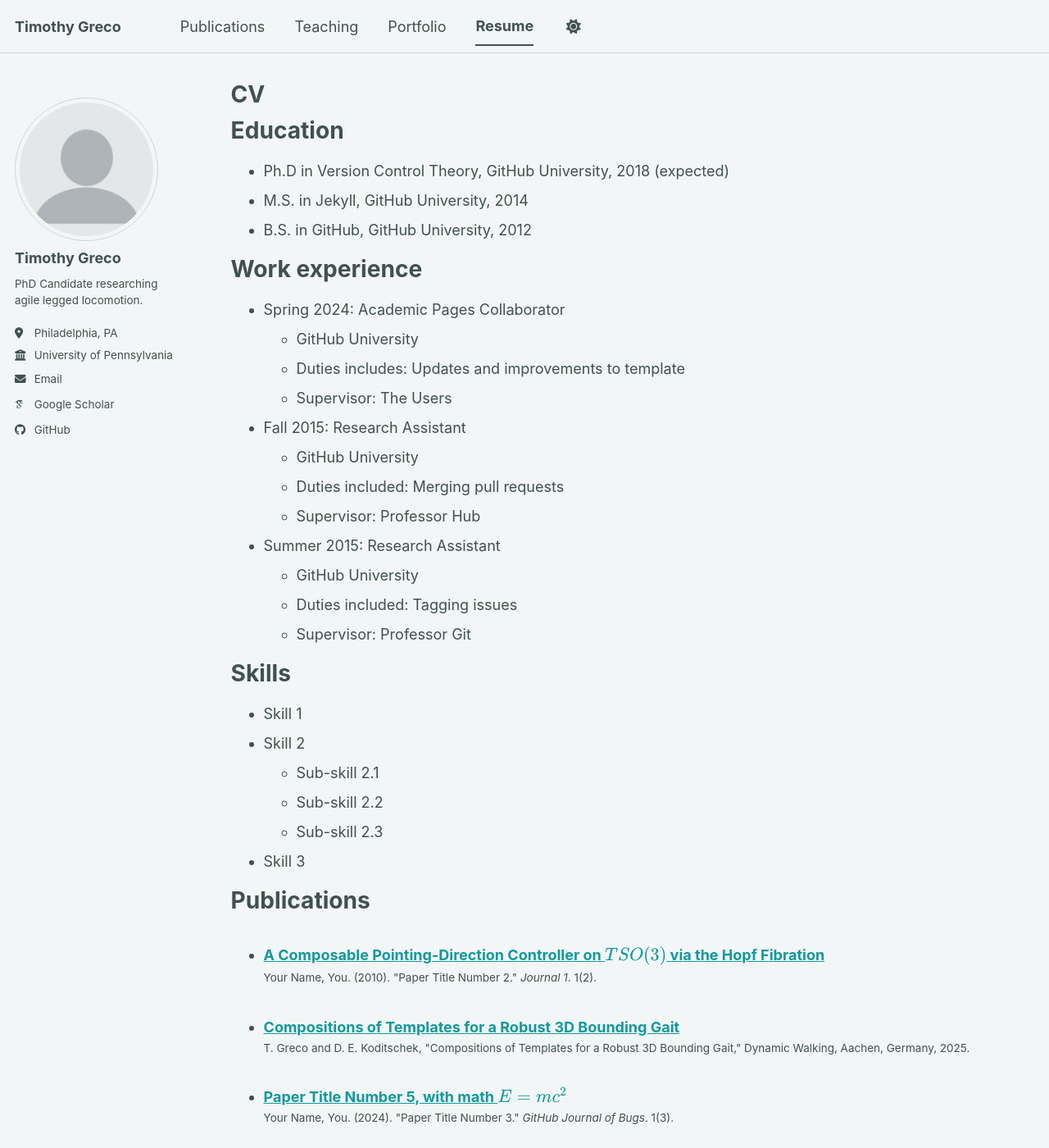
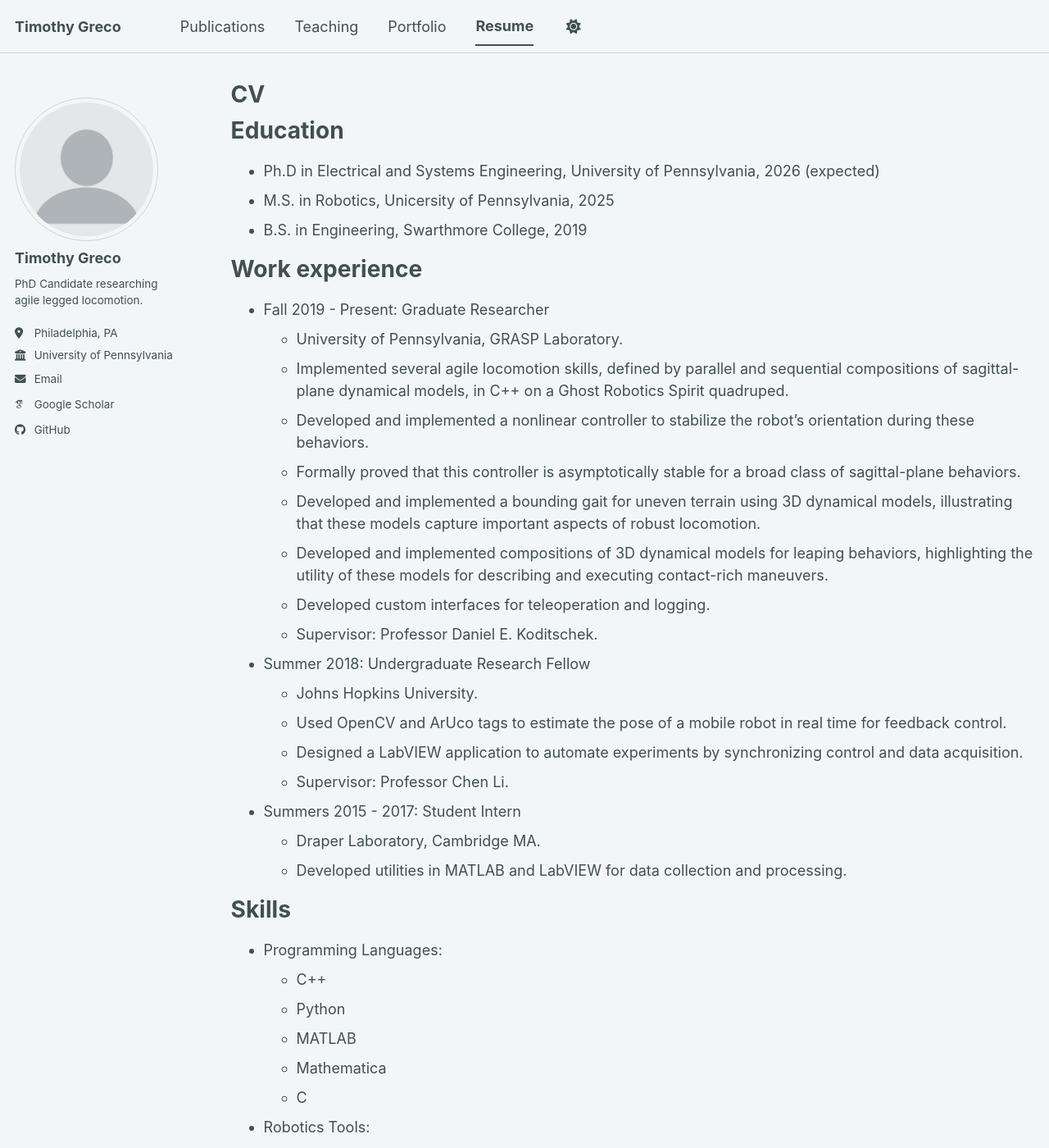
Before and after one commit to tmgreco/tmgreco.github.io, a Jekyll site: the page built from _pages/cv.md, in a window 1280 px wide and 1400 px high. Shown: the whole window at 82% size. Built offline with Jekyll 4.4.1, drawn with Linux system fonts in a browser that asks for light colours; some web fonts are replaced; a script bundle is joined from its source files by our own code; library files that are not in the unit come from our copies; some of the changed text lies outside the part shown.

Commit message:
Updated CV

```diff
--- a/_pages/cv.md
+++ b/_pages/cv.md
@@ -11,35 +11,52 @@ redirect_from:
 
 Education
 ======
-* Ph.D in Version Control Theory, GitHub University, 2018 (expected)
-* M.S. in Jekyll, GitHub University, 2014
-* B.S. in GitHub, GitHub University, 2012
+* Ph.D in Electrical and Systems Engineering, University of Pennsylvania, 2026 (expected)
+* M.S. in Robotics, Unicersity of Pennsylvania, 2025
+* B.S. in Engineering, Swarthmore College, 2019
 
 Work experience
 ======
-* Spring 2024: Academic Pages Collaborator
-  * GitHub University
-  * Duties includes: Updates and improvements to template
-  * Supervisor: The Users
+* Fall 2019 - Present: Graduate Researcher
+  * University of Pennsylvania, GRASP Laboratory.
+  * Implemented several agile locomotion skills, defined by parallel and sequential compositions of sagittal-plane dynamical models, in C++ on a Ghost Robotics Spirit quadruped.
+  * Developed and implemented a nonlinear controller to stabilize the robot’s orientation during these behaviors.
+  * Formally proved that this controller is asymptotically stable for a broad class of sagittal-plane behaviors.
+  * Developed and implemented a bounding gait for uneven terrain using 3D dynamical models, illustrating that these models capture important aspects of robust locomotion.
+  * Developed and implemented compositions of 3D dynamical models for leaping behaviors, highlighting the utility of these models for describing and executing contact-rich maneuvers.
+  * Developed custom interfaces for teleoperation and logging.
+  * Supervisor: Professor Daniel E. Koditschek.
 
-* Fall 2015: Research Assistant
-  * GitHub University
-  * Duties included: Merging pull requests
-  * Supervisor: Professor Hub
+* Summer 2018: Undergraduate Research Fellow
+  * Johns Hopkins University.
+  * Used OpenCV and ArUco tags to estimate the pose of a mobile robot in real time for feedback control.
+  * Designed a LabVIEW application to automate experiments by synchronizing control and data acquisition.
+  * Supervisor: Professor Chen Li.
 
-* Summer 2015: Research Assistant
-  * GitHub University
-  * Duties included: Tagging issues
-  * Supervisor: Professor Git
+* Summers 2015 - 2017: Student Intern
+  * Draper Laboratory, Cambridge MA.
+  * Developed utilities in MATLAB and LabVIEW for data collection and processing.
 
 Skills
 ======
-* Skill 1
-* Skill 2
-  * Sub-skill 2.1
-  * Sub-skill 2.2
-  * Sub-skill 2.3
-* Skill 3
+* Programming Languages:
+  * C++
+  * Python
+  * MATLAB
+  * Mathematica
+  * C
+* Robotics Tools:
+  * ROS/ROS2
+  * Gazebo
+  * Drake
+* Controls:
+  * Legged Locomotion
+  * Dynamical Systems Theory
+  * Nonlinear Controls
+  * Convex Optimization
+  * Model-Predictive Control
+  * Trajectory Optimization
+  * Whole-Body Control
 
 Publications
 ======
@@ -47,11 +64,11 @@ Publications
     {% include archive-single-cv.html %}
   {% endfor %}</ul>
 
-Talks
+<!-- Talks
 ======
   <ul>{% for post in site.talks reversed %}
     {% include archive-single-talk-cv.html  %}
-  {% endfor %}</ul>
+  {% endfor %}</ul> -->
 
 Teaching
 ======
@@ -59,6 +76,7 @@ Teaching
     {% include archive-single-cv.html %}
   {% endfor %}</ul>
 
-Service and leadership
+<!-- Service and leadership
 ======
-* Currently signed in to 43 different slack teams
+* Volunteer Foster for the Penn Vet Working Dog Center
+* Member of Tau Beta Pi and Phi Beta Kappa -->
```
